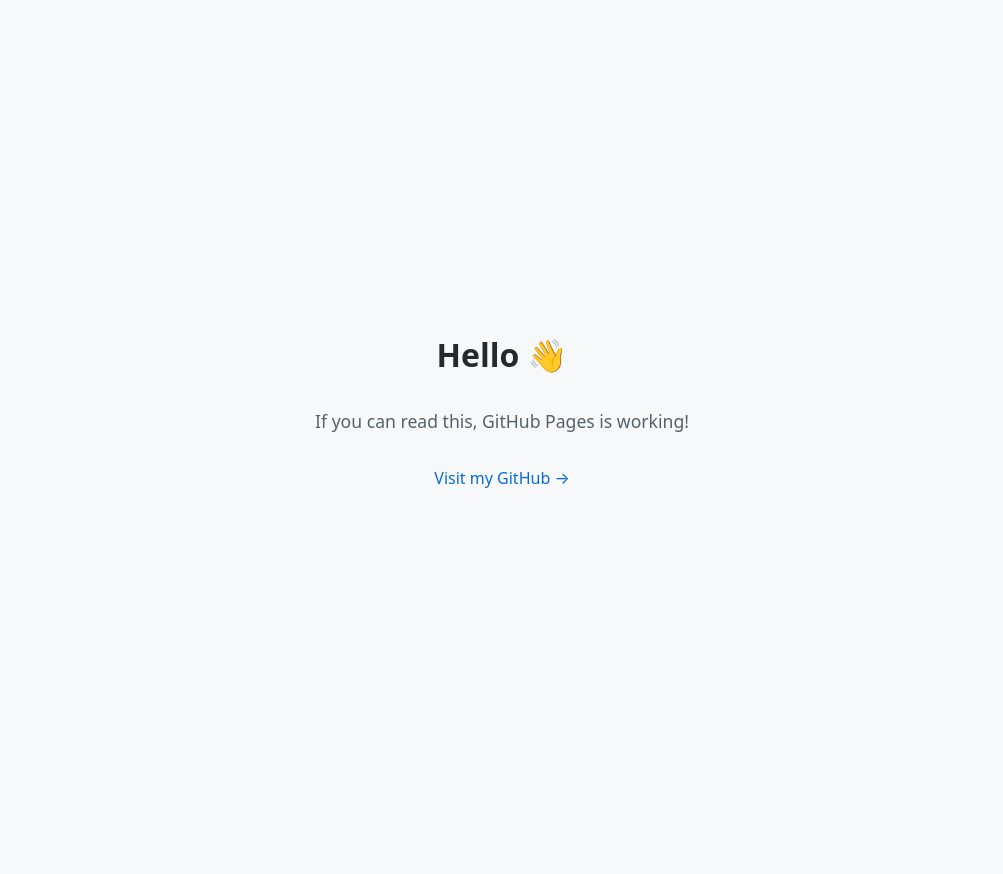
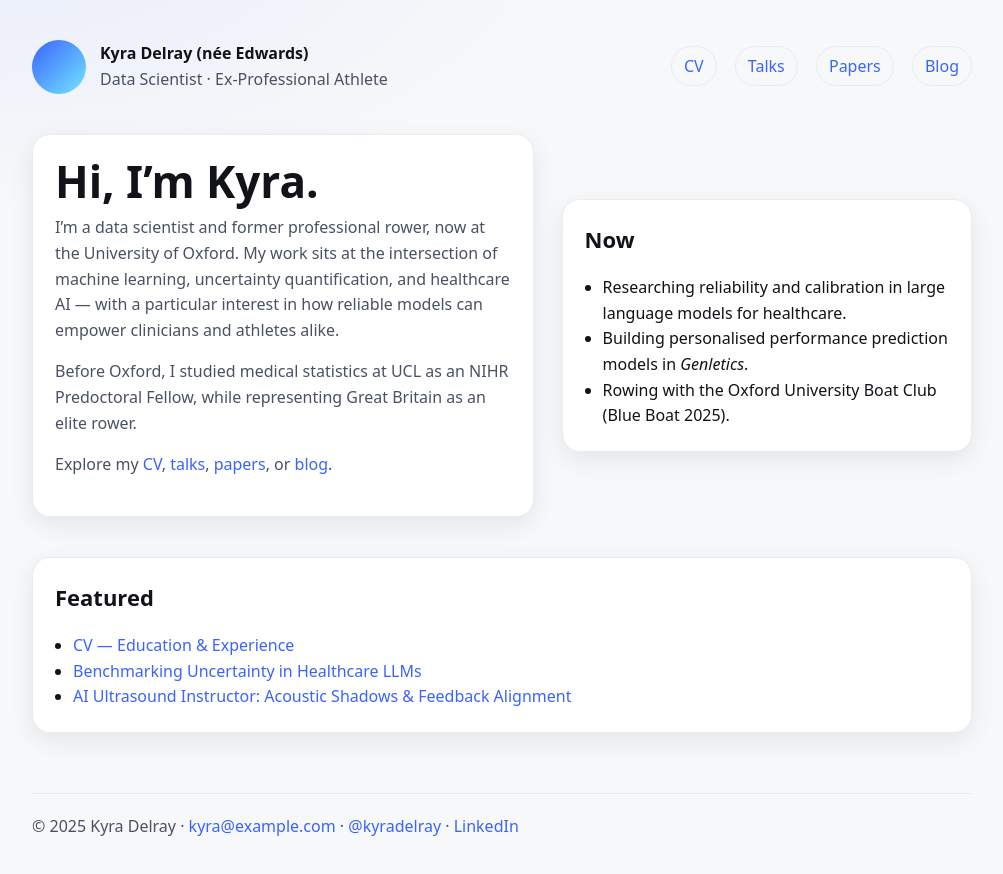
Before and after one commit to kyradelray/kyradelary.github.io, a plain HTML site: page index.html in a window 1280 px wide. Shown: the whole page, without its empty margins (138-1141 px from the left). Before the commit the page ends 800 px from the top, so only its background shows below. Drawn offline with Linux system fonts and the light colour scheme.

Commit message:
Update index.html

```diff
--- a/index.html
+++ b/index.html
@@ -1,42 +1,111 @@
 <!doctype html>
 <html lang="en">
 <head>
-  <meta charset="utf-8">
-  <meta name="viewport" content="width=device-width, initial-scale=1">
-  <title>Hello from GitHub Pages!</title>
+  <meta charset="utf-8" />
+  <meta name="viewport" content="width=device-width, initial-scale=1" />
+  <title>Kyra Delray (née Edwards) — Data Scientist & Ex-Professional Athlete</title>
+  <meta name="description" content="Kyra Delray (née Edwards) — Data scientist at Oxford exploring reliability, uncertainty, and healthcare AI. Former professional athlete and speaker." />
   <style>
+    :root {
+      --bg: #0b0c10;
+      --card: #121318;
+      --text: #e8eaed;
+      --muted: #a1a7b3;
+      --accent: #86a7ff;
+      --border: #1e2230;
+      --ring: rgba(134,167,255,.35);
+    }
+    @media (prefers-color-scheme: light) {
+      :root {
+        --bg:#f7f8fa; --card:#ffffff; --text:#111318;
+        --muted:#495163; --accent:#3a63ff;
+        --ring:rgba(58,99,255,.25); --border:#e8ecf2;
+      }
+    }
+    * { box-sizing: border-box; }
     body {
-      font-family: system-ui, -apple-system, sans-serif;
-      display: flex;
-      flex-direction: column;
-      align-items: center;
-      justify-content: center;
-      height: 100vh;
       margin: 0;
-      background: #f6f8fa;
-      color: #24292e;
+      font: 16px/1.6 system-ui, -apple-system, Segoe UI, Roboto, Ubuntu, "Helvetica Neue", Arial;
+      background: radial-gradient(1200px 600px at 10% -10%, rgba(124,156,255,.12), transparent 50%), var(--bg);
+      color: var(--text);
     }
-    h1 {
-      font-size: 2rem;
-      margin-bottom: 0.5em;
-    }
-    p {
-      font-size: 1.1rem;
-      color: #57606a;
-    }
-    a {
-      margin-top: 1em;
-      color: #0969da;
-      text-decoration: none;
-    }
-    a:hover {
-      text-decoration: underline;
+    a { color: var(--accent); text-decoration: none; }
+    a:hover { text-decoration: underline; }
+
+    .container { max-width: 980px; margin: 0 auto; padding: 40px 20px; }
+    header { display:flex; align-items:center; justify-content:space-between; margin-bottom: 40px; flex-wrap: wrap; gap: 12px; }
+    .brand { display:flex; align-items:center; gap:14px; }
+    .avatar { width: 54px; height: 54px; border-radius: 50%; background: linear-gradient(135deg, var(--accent), #74e6ff); }
+    nav a { margin-left: 14px; padding: 8px 12px; border-radius: 999px; border:1px solid var(--border); }
+    nav a:hover { box-shadow: 0 0 0 6px var(--ring); text-decoration:none; }
+
+    .hero { display:grid; grid-template-columns: 1.1fr .9fr; gap: 28px; align-items:center; }
+    .card { background: var(--card); border:1px solid var(--border); border-radius: 18px; padding: 22px; box-shadow: 0 8px 24px rgba(0,0,0,.08); }
+    h1 { font-size: clamp(30px, 4vw, 44px); margin: 0 0 10px; line-height: 1.1; }
+    h2 { font-size: 22px; margin-top: 0; }
+    p { margin-top: 0; color: var(--muted); }
+    ul { margin: 0; padding-left: 18px; }
+    footer { margin-top: 60px; padding-top: 20px; border-top: 1px solid var(--border); color: var(--muted); }
+
+    @media (max-width: 860px) {
+      .hero { grid-template-columns: 1fr; }
+      nav a { margin-left: 8px; }
     }
   </style>
 </head>
 <body>
-  <h1>Hello 👋</h1>
-  <p>If you can read this, GitHub Pages is working!</p>
-  <a href="https://github.com/YOURUSERNAME">Visit my GitHub →</a>
+  <div class="container">
+    <header>
+      <div class="brand">
+        <div class="avatar" aria-hidden="true"></div>
+        <div>
+          <strong>Kyra Delray (née Edwards)</strong><br>
+          <span style="color:var(--muted)">Data Scientist · Ex-Professional Athlete</span>
+        </div>
+      </div>
+      <nav>
+        <a href="/cv.html">CV</a>
+        <a href="/talks.html">Talks</a>
+        <a href="/papers.html">Papers</a>
+        <a href="/blog.html">Blog</a>
+      </nav>
+    </header>
+
+    <section class="hero">
+      <div class="card">
+        <h1>Hi, I’m Kyra.</h1>
+        <p>I’m a data scientist and former professional rower, now at the University of Oxford. My work sits at the intersection of machine learning, uncertainty quantification, and healthcare AI — with a particular interest in how reliable models can empower clinicians and athletes alike.</p>
+        <p>Before Oxford, I studied medical statistics at UCL as an NIHR Predoctoral Fellow, while representing Great Britain as an elite rower.</p>
+        <p>Explore my <a href="/cv.html">CV</a>, <a href="/talks.html">talks</a>, <a href="/papers.html">papers</a>, or <a href="/blog.html">blog</a>.</p>
+      </div>
+
+      <div class="card">
+        <h2>Now</h2>
+        <ul>
+          <li>Researching reliability and calibration in large language models for healthcare.</li>
+          <li>Building personalised performance prediction models in <em>Genletics</em>.</li>
+          <li>Rowing with the Oxford University Boat Club (Blue Boat 2025).</li>
+        </ul>
+      </div>
+    </section>
+
+    <section style="margin-top:40px;">
+      <div class="card">
+        <h2>Featured</h2>
+        <ul>
+          <li><a href="/cv.html">CV — Education & Experience</a></li>
+          <li><a href="/papers.html">Benchmarking Uncertainty in Healthcare LLMs</a></li>
+          <li><a href="/talks.html">AI Ultrasound Instructor: Acoustic Shadows & Feedback Alignment</a></li>
+        </ul>
+      </div>
+    </section>
+
+    <footer>
+      © <span id="year"></span> Kyra Delray · <a href="mailto:kyra@example.com">kyra@example.com</a> ·
+      <a href="https://github.com/kyradelray">@kyradelray</a> ·
+      <a href="https://www.linkedin.com/in/kyra-delray-n%C3%A9e-edwards-285899281/">LinkedIn</a>
+    </footer>
+  </div>
+  <script>document.getElementById('year').textContent = new Date().getFullYear();</script>
 </body>
 </html>
```
